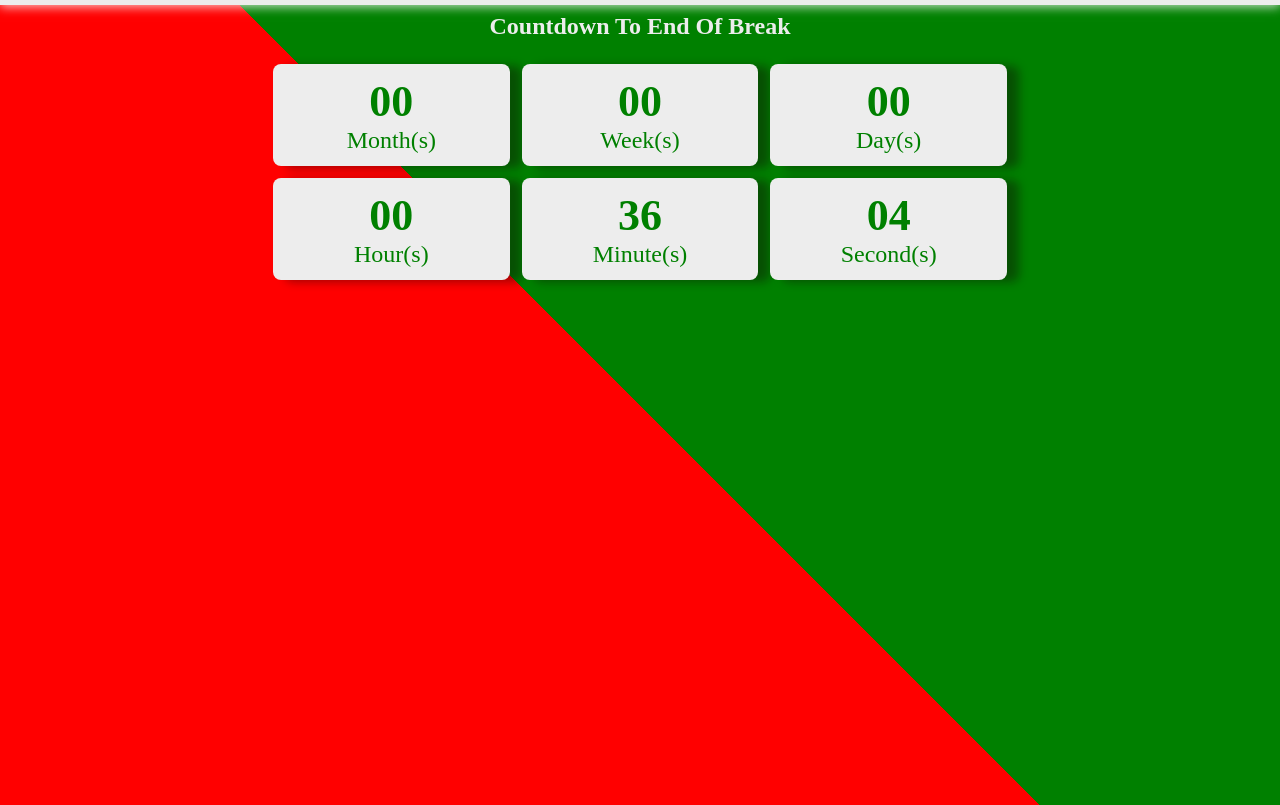
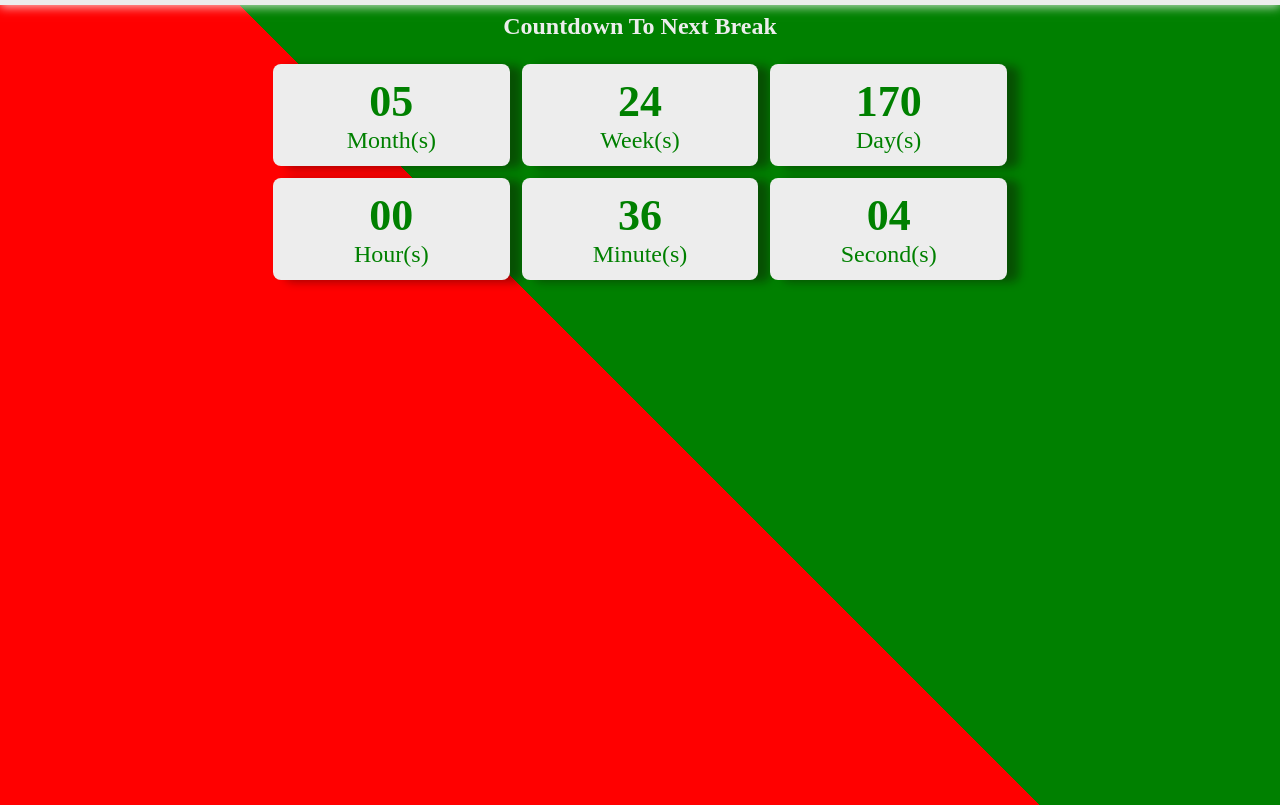
Before and after one commit to Chriseze1233/75RC-Special, a plain HTML site: page index.html in a window 1280 px wide. Shown: the part 84-889 px from the top of the page. Drawn offline with Linux system fonts and the light colour scheme.

Commit message:
Update index.html

```diff
--- a/index.html
+++ b/index.html
@@ -29,7 +29,7 @@
     </header>
     <main>
         <div class="hero">
-            <h2 class="eventTitle">Countdown To End Of Break</h2>
+            <h2 class="eventTitle">Countdown To Next Break</h2>
         <div class="container">
             <div class="cards">
                 <div class="count" id="months"></div>
@@ -65,7 +65,7 @@
 
     <script>
 
-        let Day = "14 April 2024";
+        let Day = "1 oct 2024";
         let oneDay = 60 * 60 * 24 * 1000;
 
 // Document Elements
```
